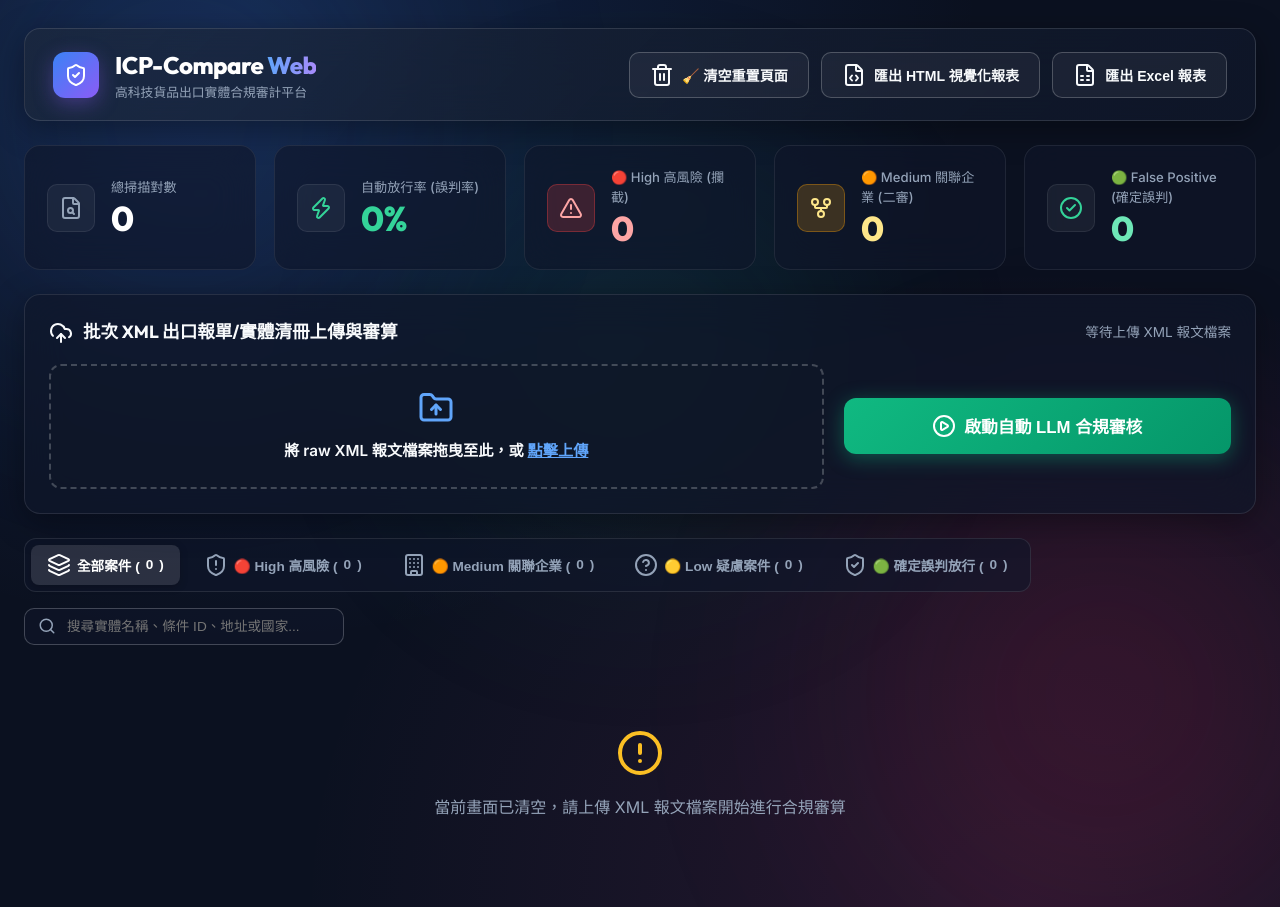
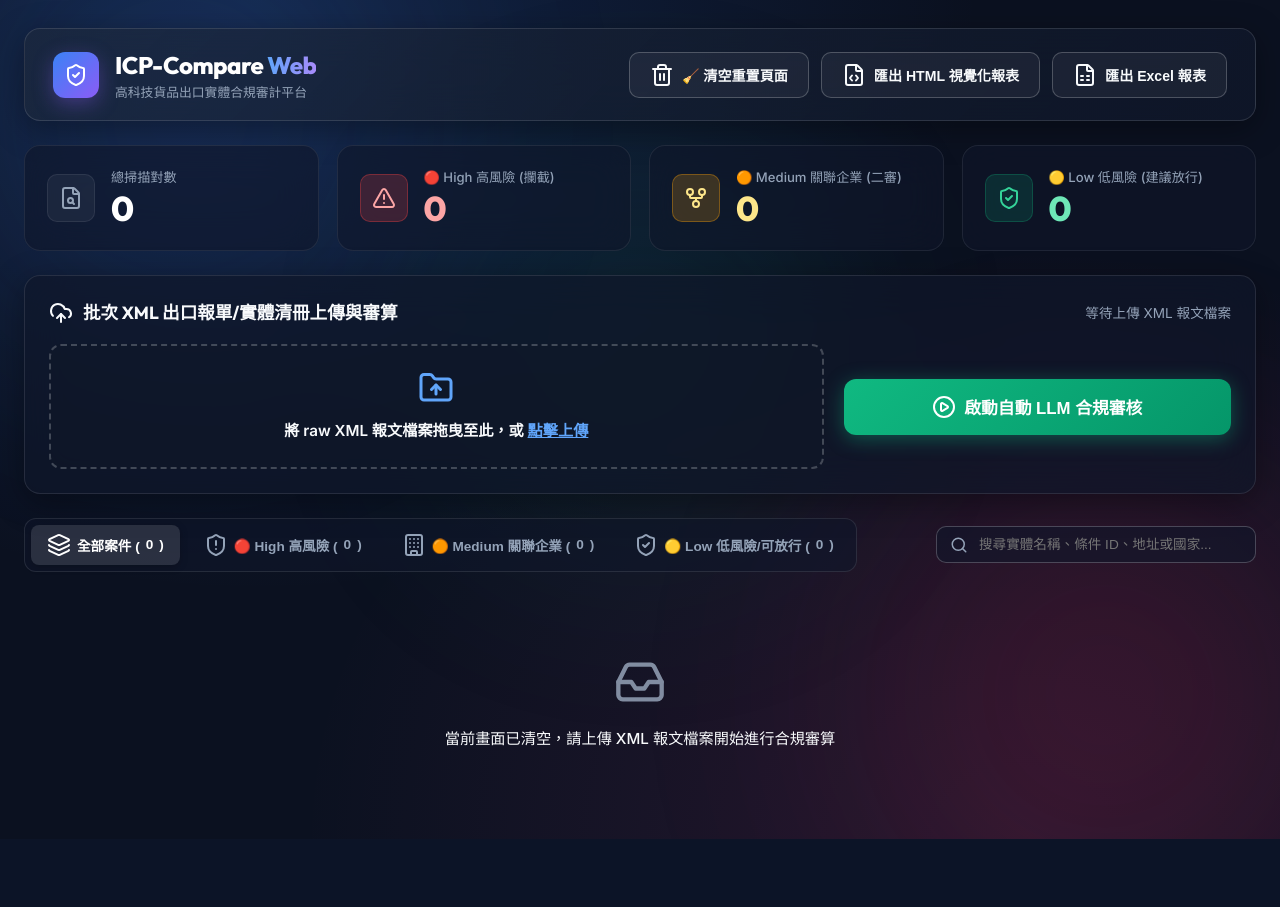
Before and after one commit to yushengciouu/icp-compare, a FastAPI app: page / in a window 1280 px wide. After the commit the page ends 839 px from the top, so only its background shows below. Run offline with FastAPI, Linux system fonts and the light colour scheme.

Commit message:
feat(ui): 精簡 KPI 看板至 4 欄並強化全數合格視覺狀態，修復無命中時匯出舊報表之問題

```diff
--- a/static/app.js
+++ b/static/app.js
@@ -31,7 +31,12 @@
             allRecords = data.records || [];
             updateKPIs(data.stats);
             if (allRecords.length === 0) {
-                showEmptyState("✅ 審算完成：上傳之 XML 報文全數合格（無命中率 >= 75% 之疑慮對照實體）");
+                showAllPassState(data.stats);
+                const statusEl = document.getElementById("file-status-text");
+                if (statusEl) {
+                    statusEl.innerHTML = `<span class="status-badge status-badge-pass"><i data-lucide="shield-check" style="width:14px;height:14px;display:inline;"></i> ✅ 審算完成：全數合格放行 (0 筆疑慮)</span>`;
+                    lucide.createIcons();
+                }
             } else {
                 renderCards();
             }
@@ -55,8 +60,6 @@
         high: 0,
         medium: 0,
         low: 0,
-        fp: 0,
-        auto_release_rate: 0.0,
         file_name: "",
         last_updated: ""
     });
@@ -69,12 +72,12 @@
     if (!stats) return;
     const highCount = Number(stats.high || 0);
     const mediumCount = Number(stats.medium || 0);
+    const lowCount = Number(stats.low || 0);
 
     document.getElementById("kpi-total").textContent = stats.total || 0;
-    document.getElementById("kpi-rate").textContent = `${stats.auto_release_rate || 0}%`;
     document.getElementById("kpi-high").textContent = highCount;
     document.getElementById("kpi-medium").textContent = mediumCount;
-    document.getElementById("kpi-fp").textContent = stats.fp || 0;
+    document.getElementById("kpi-low").textContent = lowCount;
 
     // 動態警示發光邏輯：僅在非 0 時觸發發光
     const highCard = document.getElementById("kpi-card-high");
@@ -98,8 +101,7 @@
     document.getElementById("count-all").textContent = stats.total || 0;
     document.getElementById("count-high").textContent = highCount;
     document.getElementById("count-medium").textContent = mediumCount;
-    document.getElementById("count-low").textContent = stats.low || 0;
-    document.getElementById("count-fp").textContent = stats.fp || 0;
+    document.getElementById("count-low").textContent = lowCount;
 
     if (stats.file_name) {
         document.getElementById("file-status-text").textContent = `任務備忘: ${stats.file_name} (${stats.last_updated})`;
@@ -152,7 +154,6 @@
         case "High": return "badge-high";
         case "Medium": return "badge-medium";
         case "Low": return "badge-low";
-        case "False Positive": return "badge-fp";
         default: return "badge-low";
     }
 }
@@ -161,8 +162,7 @@
     switch (level) {
         case "High": return "🔴 High (同一實體/轉運風險)";
         case "Medium": return "🟠 Medium (關聯企業)";
-        case "Low": return "🟡 Low (疑慮)";
-        case "False Positive": return "🟢 False Positive (確定誤判)";
+        case "Low": return "🟡 Low (低風險/可放行)";
         default: return level;
     }
 }
@@ -233,7 +233,7 @@
                     <span>建議處置：<strong>人工二審</strong></span>
                 </div>
             ` : ''}
-            ${(level === 'False Positive' || level === 'Low') ? `
+            ${level === 'Low' ? `
                 <div class="suggestion-tag suggestion-pass">
                     <i data-lucide="check-circle" style="width:15px;height:15px;"></i>
                     <span>建議處置：<strong>自動放行</strong></span>
@@ -328,7 +328,8 @@
         formData.append("files", f);
     }
 
-    const uploadUrl = currentJobId ? `/api/upload?job_id=${currentJobId}` : "/api/upload";
+    // 每次上傳新檔案時，產生全新 job_id 進行完整隔離，避免受到上一輪歷史分析干擾
+    const uploadUrl = "/api/upload";
 
     try {
         const res = await fetch(uploadUrl, { method: "POST", body: formData });
@@ -337,8 +338,12 @@
         if (data.status === "success" && data.job_id) {
             currentJobId = data.job_id;
             sessionStorage.setItem("currentJobId", currentJobId);
-            document.getElementById("file-status-text").textContent = `已成功上傳 ${data.uploaded.length} 個檔案 (任務 ID: ${currentJobId})`;
-            showToast(data.message || "上傳完成！點擊「啟動全自動 LLM 合規審核」即可進行比對。");
+
+            const statusEl = document.getElementById("file-status-text");
+            statusEl.innerHTML = `<span class="status-badge status-badge-ready"><i data-lucide="file-check" style="width:14px;height:14px;display:inline;"></i> 已上傳 ${data.uploaded.length} 個檔案 (就緒待審)</span>`;
+
+            showEmptyState("檔案已上傳就緒！請點擊上方「啟動自動 LLM 合規審核」開始進行比對", "ready");
+            showToast(`已成功上傳 ${data.uploaded.length} 個 XML 檔案！點擊「啟動自動 LLM 合規審核」即可進行比對。`, "info");
         }
     } catch (err) {
         showToast("上傳失敗: " + err.message, "error");
@@ -382,8 +387,12 @@
                 clearInterval(interval);
                 btn.disabled = false;
                 progressBox.classList.add("hidden");
-                showToast("合規審核作業完成！已更新最新數據。");
                 await initApp();
+                if (allRecords.length === 0) {
+                    showToast("🎉 合規審算完成！本批次 XML 全數合格放行，無任何疑慮實體。", "success");
+                } else {
+                    showToast(`合規審查作業完成！共檢出 ${allRecords.length} 筆比對紀錄。`, "info");
+                }
             }
         }, 1500);
 
@@ -394,12 +403,75 @@
     }
 }
 
-function showEmptyState(msg) {
+function showAllPassState(stats) {
     const container = document.getElementById("cards-container");
+    const fileName = (stats && stats.file_name) ? stats.file_name : "XML 報文批次";
+    const updateTime = (stats && stats.last_updated) ? stats.last_updated : new Date().toLocaleString();
+
+    container.innerHTML = `
+        <div class="all-pass-card glass-card">
+            <div class="pass-icon-glow">
+                <i data-lucide="shield-check"></i>
+            </div>
+            <div class="pass-content">
+                <div class="pass-badge">
+                    <i data-lucide="check-circle-2" style="width: 14px; height: 14px;"></i>
+                    合規判定：100% 全數合格通過 (Pass)
+                </div>
+                <h2>🎉 合規審核完成：未命中任何限制實體！</h2>
+                <p class="pass-desc">
+                    本批次所上傳之 XML 報文檔案，經廣域模糊篩選比對結果<strong>全數低於 75% 警戒門檻</strong>，無任何高風險 (High) 或中風險 (Medium) 限制黑名單疑慮實體，<strong>可安心直接放行</strong>。
+                </p>
+                <div class="pass-meta-grid">
+                    <div class="meta-item">
+                        <span class="meta-label"><i data-lucide="file-text" style="width:13px;height:13px;display:inline;"></i> 任務報表名稱</span>
+                        <span class="meta-val">${escapeHtml(fileName)}</span>
+                    </div>
+                    <div class="meta-item">
+                        <span class="meta-label"><i data-lucide="clock" style="width:13px;height:13px;display:inline;"></i> 審算完成時間</span>
+                        <span class="meta-val">${escapeHtml(updateTime)}</span>
+                    </div>
+                    <div class="meta-item">
+                        <span class="meta-label"><i data-lucide="file-check" style="width:13px;height:13px;display:inline;"></i> 存查憑證狀態</span>
+                        <span class="meta-val text-green">✅ 已產出 0 疑慮合格證明 Excel 報表</span>
+                    </div>
+                </div>
+                <div class="pass-actions">
+                    <button class="btn btn-primary" id="pass-export-excel-btn">
+                        <i data-lucide="file-spreadsheet"></i> 匯出合格存查 Excel 報表
+                    </button>
+                    <button class="btn btn-outline" id="pass-export-html-btn">
+                        <i data-lucide="file-code"></i> 匯出 HTML 視覺化證明
+                    </button>
+                </div>
+            </div>
+        </div>
+    `;
+
+    const dlExcel = document.getElementById("pass-export-excel-btn");
+    if (dlExcel) {
+        dlExcel.addEventListener("click", () => {
+            document.getElementById("download-excel-btn").click();
+        });
+    }
+    const dlHtml = document.getElementById("pass-export-html-btn");
+    if (dlHtml) {
+        dlHtml.addEventListener("click", () => {
+            document.getElementById("download-html-btn").click();
+        });
+    }
+
+    lucide.createIcons();
+}
+
+function showEmptyState(msg, type = "info") {
+    const container = document.getElementById("cards-container");
+    const iconName = type === "ready" ? "arrow-up-circle" : "inbox";
+    const iconColor = type === "ready" ? "var(--color-accent-blue)" : "var(--text-muted)";
     container.innerHTML = `
         <div class="loading-state">
-            <i data-lucide="alert-circle" style="width: 48px; height: 48px; color: var(--color-medium);"></i>
-            <p style="margin-top: 12px;">${escapeHtml(msg)}</p>
+            <i data-lucide="${iconName}" style="width: 52px; height: 52px; color: ${iconColor}; opacity: 0.85;"></i>
+            <p style="margin-top: 14px; font-size: 0.95rem; color: var(--text-main); font-weight: 500;">${escapeHtml(msg)}</p>
         </div>
     `;
     lucide.createIcons();
@@ -434,27 +506,34 @@
     }
 
     const toast = document.createElement("div");
+    const isSuccess = type === "success";
+    const isError = type === "error";
+
+    const bgColor = isSuccess ? "rgba(6, 78, 59, 0.95)" : isError ? "rgba(220, 38, 38, 0.92)" : "rgba(30, 41, 59, 0.92)";
+    const borderColor = isSuccess ? "rgba(52, 211, 153, 0.7)" : isError ? "rgba(248, 113, 113, 0.5)" : "rgba(96, 165, 250, 0.3)";
+    const glowColor = isSuccess ? "0 10px 30px rgba(16, 185, 129, 0.4)" : "0 10px 25px rgba(0, 0, 0, 0.5)";
+
     toast.style.cssText = `
-        background: ${type === "error" ? "rgba(220, 38, 38, 0.92)" : "rgba(30, 41, 59, 0.92)"};
+        background: ${bgColor};
         color: #ffffff;
-        padding: 12px 20px;
-        border-radius: 8px;
-        border: 1px solid ${type === "error" ? "rgba(248, 113, 113, 0.5)" : "rgba(96, 165, 250, 0.3)"};
-        backdrop-filter: blur(8px);
-        box-shadow: 0 10px 25px rgba(0, 0, 0, 0.5);
-        font-size: 0.9rem;
-        font-weight: 500;
+        padding: 14px 22px;
+        border-radius: 10px;
+        border: 1px solid ${borderColor};
+        backdrop-filter: blur(12px);
+        box-shadow: ${glowColor};
+        font-size: 0.92rem;
+        font-weight: 600;
         display: flex;
         align-items: center;
-        gap: 10px;
+        gap: 12px;
         transition: all 0.3s cubic-bezier(0.4, 0, 0.2, 1);
         opacity: 0;
         transform: translateY(-12px);
         pointer-events: auto;
     `;
 
-    const iconName = type === "error" ? "alert-circle" : "check-circle";
-    toast.innerHTML = `<i data-lucide="${iconName}" style="width:18px;height:18px;flex-shrink:0;"></i><span>${escapeHtml(message)}</span>`;
+    const iconName = isSuccess ? "shield-check" : isError ? "alert-circle" : "info";
+    toast.innerHTML = `<i data-lucide="${iconName}" style="width:20px;height:20px;flex-shrink:0;${isSuccess ? 'color:#34D399;' : ''}"></i><span>${escapeHtml(message)}</span>`;
     toastContainer.appendChild(toast);
     lucide.createIcons();
 
@@ -467,5 +546,5 @@
         toast.style.opacity = "0";
         toast.style.transform = "translateY(-12px)";
         setTimeout(() => toast.remove(), 300);
-    }, 3200);
+    }, 4200);
 }
--- a/static/style.css
+++ b/static/style.css
@@ -214,10 +214,9 @@
 
 /* 一般平時卡片樣式：無彩色邊框、不發光、沉穩低調 */
 .border-total,
-.border-release,
-.border-fp,
 .border-high,
-.border-medium {
+.border-medium,
+.border-low {
     background: rgba(15, 23, 42, 0.6);
     border: 1px solid rgba(255, 255, 255, 0.08);
     box-shadow: none;
@@ -276,8 +275,7 @@
 .kpi-icon i { width: 24px; height: 24px; }
 /* 低調不發光的圖示底色 */
 .kpi-icon.total { background: rgba(255, 255, 255, 0.05); color: #94A3B8; border: 1px solid rgba(255, 255, 255, 0.08); }
-.kpi-icon.release { background: rgba(255, 255, 255, 0.05); color: #34D399; border: 1px solid rgba(255, 255, 255, 0.08); }
-.kpi-icon.fp { background: rgba(255, 255, 255, 0.05); color: #34D399; border: 1px solid rgba(255, 255, 255, 0.08); }
+.kpi-icon.low { background: rgba(16, 185, 129, 0.15); color: #34D399; border: 1px solid rgba(16, 185, 129, 0.25); }
 /* 醒目的高低風險Icon */
 .kpi-icon.high { background: rgba(239, 68, 68, 0.2); color: #FCA5A5; border: 1px solid rgba(239, 68, 68, 0.35); }
 .kpi-icon.medium { background: rgba(245, 158, 11, 0.2); color: #FDE68A; border: 1px solid rgba(245, 158, 11, 0.35); }
@@ -301,10 +299,9 @@
     letter-spacing: -0.5px;
     color: #FFFFFF;
 }
-.highlight-green { color: #34D399; }
 .text-high { color: #FCA5A5; }
 .text-medium { color: #FDE68A; }
-.text-fp { color: #6EE7B7; }
+.text-low { color: #6EE7B7; }
 
 /* 3. Upload & Control Panel */
 .control-panel {
--- a/templates/index.html
+++ b/templates/index.html
@@ -57,14 +57,6 @@
                 </div>
             </div>
 
-            <div class="kpi-card glass-card border-release">
-                <div class="kpi-icon release"><i data-lucide="zap"></i></div>
-                <div class="kpi-info">
-                    <span class="kpi-label">自動放行率 (誤判率)</span>
-                    <h2 class="kpi-value highlight-green" id="kpi-rate">0.0%</h2>
-                </div>
-            </div>
-
             <div class="kpi-card glass-card border-high" id="kpi-card-high">
                 <div class="kpi-icon high"><i data-lucide="alert-triangle"></i></div>
                 <div class="kpi-info">
@@ -81,11 +73,11 @@
                 </div>
             </div>
 
-            <div class="kpi-card glass-card border-fp">
-                <div class="kpi-icon fp"><i data-lucide="check-circle-2"></i></div>
+            <div class="kpi-card glass-card border-low" id="kpi-card-low">
+                <div class="kpi-icon low"><i data-lucide="shield-check"></i></div>
                 <div class="kpi-info">
-                    <span class="kpi-label">🟢 False Positive (確定誤判)</span>
-                    <h2 class="kpi-value text-fp" id="kpi-fp">0</h2>
+                    <span class="kpi-label">🟡 Low 低風險 (建議放行)</span>
+                    <h2 class="kpi-value text-low" id="kpi-low">0</h2>
                 </div>
             </div>
         </section>
@@ -136,10 +128,7 @@
                     <i data-lucide="building"></i> 🟠 Medium 關聯企業 (<span id="count-medium">0</span>)
                 </button>
                 <button class="tab-btn tab-low" data-filter="Low">
-                    <i data-lucide="help-circle"></i> 🟡 Low 疑慮案件 (<span id="count-low">0</span>)
-                </button>
-                <button class="tab-btn tab-fp" data-filter="False Positive">
-                    <i data-lucide="shield-check"></i> 🟢 確定誤判放行 (<span id="count-fp">0</span>)
+                    <i data-lucide="shield-check"></i> 🟡 Low 低風險/可放行 (<span id="count-low">0</span>)
                 </button>
             </div>
 
```
Also changed, not shown: other parts of static/style.css (+146 -0 lines), web_server.py (+82 -57 lines), README.md.
